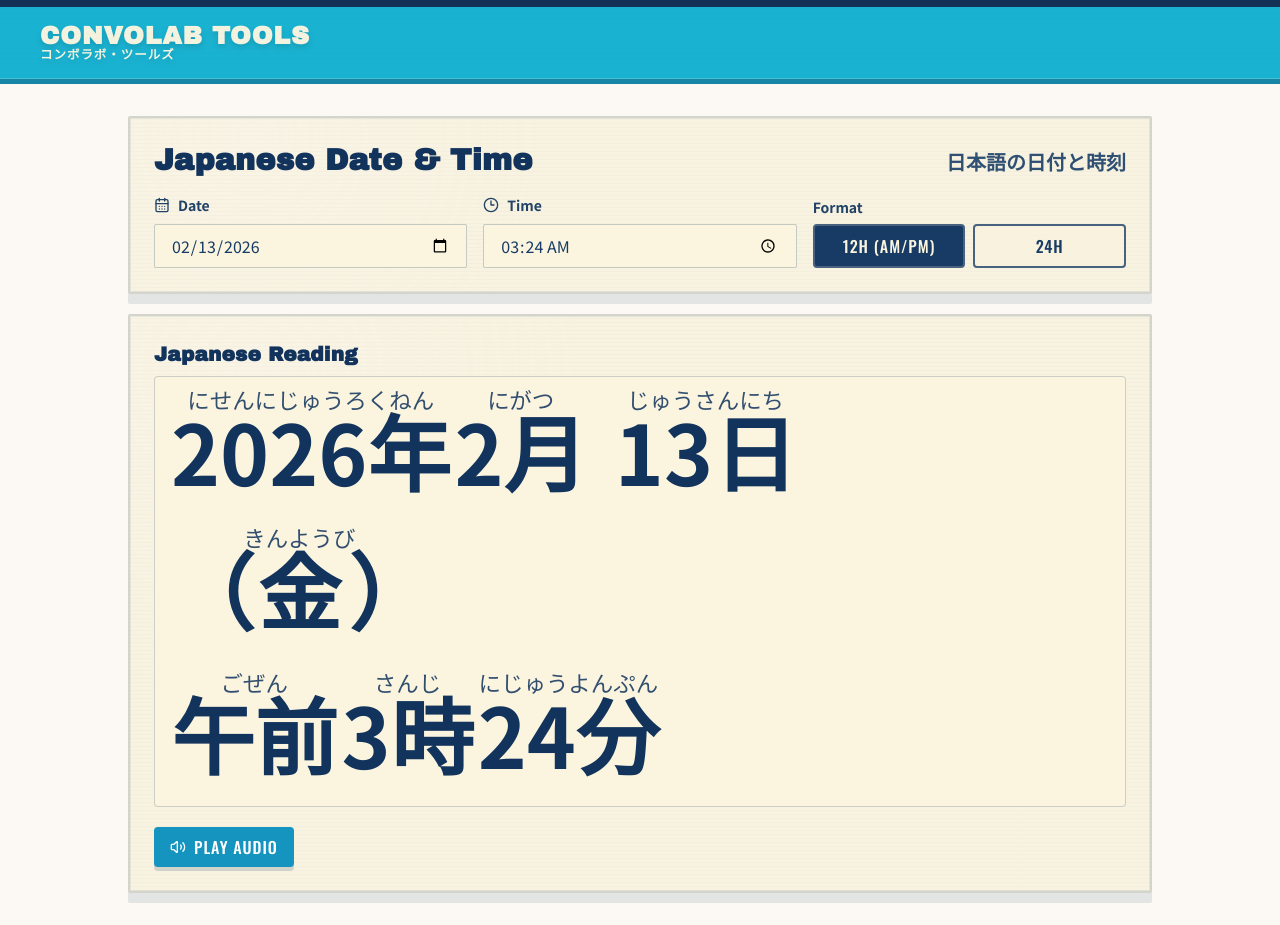
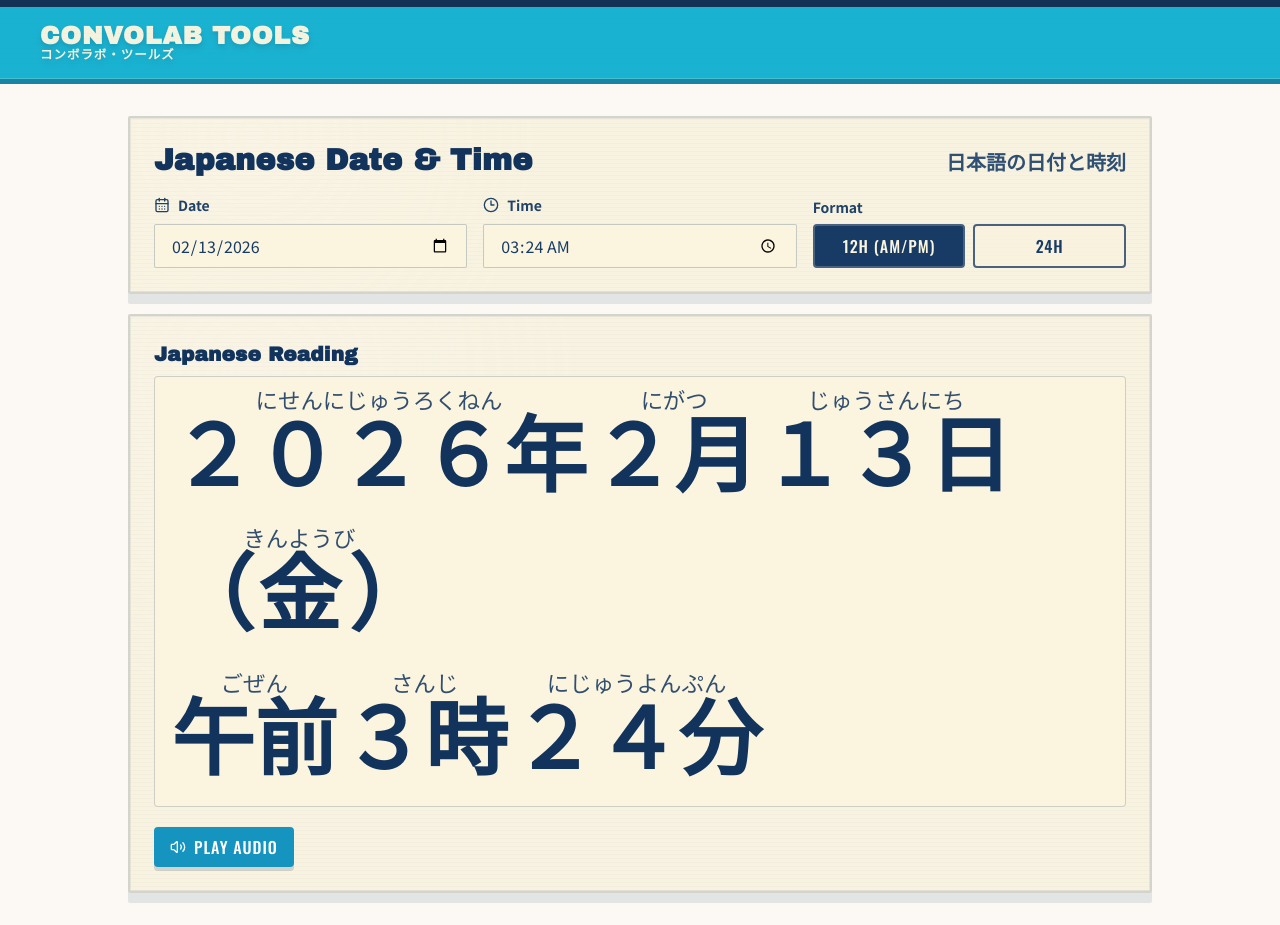
Before and after one commit to andyroo2000/convo-lab, a React (Vite) app in the folder client/: page /tools/japanese-date in a window 1280 px wide. Built offline with nearby package versions, Linux system fonts and the light colour scheme; no server answers.

Commit message:
feat: use full-width digits in japanese date script

```diff
--- a/client/src/features/tools/japaneseDate/components/JapaneseDateToolPage.tsx
+++ b/client/src/features/tools/japaneseDate/components/JapaneseDateToolPage.tsx
@@ -110,9 +110,7 @@ const JapaneseDateToolPage = () => {
             <p>
               <RubyPart script={reading.parts.yearScript} kana={reading.parts.yearKana} />
               <RubyPart script={reading.parts.monthScript} kana={reading.parts.monthKana} />
-              <span className="ml-6 inline-block">
-                <RubyPart script={reading.parts.dayScript} kana={reading.parts.dayKana} />
-              </span>
+              <RubyPart script={reading.parts.dayScript} kana={reading.parts.dayKana} />
             </p>
             <p className="mt-3 sm:mt-4">
               （<RubyPart script={reading.parts.weekdayScript} kana={reading.parts.weekdayKana} />）
--- a/client/src/features/tools/japaneseDate/logic/readingEngine.ts
+++ b/client/src/features/tools/japaneseDate/logic/readingEngine.ts
@@ -134,6 +134,10 @@ const MINUTE_BASE_READINGS = [
   'はっぷん',
   'きゅうふん',
 ] as const;
+
+function toFullWidthDigits(value: number | string): string {
+  return String(value).replace(/\d/g, (digit) => String.fromCharCode(digit.charCodeAt(0) + 0xfee0));
+}
 
 function readUnder10000(value: number): string {
   const safe = Math.trunc(value);
@@ -295,19 +299,19 @@ function toDateTimeParts(date: Date, hourFormat: JapaneseHourFormat): JapaneseDa
   const hourForDisplay = is12h ? hour24 % 12 || 12 : hour24;
 
   return {
-    yearScript: `${year}年`,
+    yearScript: `${toFullWidthDigits(year)}年`,
     yearKana: readYear(year),
-    monthScript: `${month}月`,
+    monthScript: `${toFullWidthDigits(month)}月`,
     monthKana: readMonth(month),
-    dayScript: `${day}日`,
+    dayScript: `${toFullWidthDigits(day)}日`,
     dayKana: readDayOfMonth(day),
     weekdayScript: WEEKDAY_SYMBOLS[weekday],
     weekdayKana: WEEKDAY_READINGS[weekday],
     periodScript,
     periodKana,
-    hourScript: `${hourForDisplay}時`,
+    hourScript: `${toFullWidthDigits(hourForDisplay)}時`,
     hourKana: readHour24(hourForDisplay),
-    minuteScript: `${String(minute).padStart(2, '0')}分`,
+    minuteScript: `${toFullWidthDigits(String(minute).padStart(2, '0'))}分`,
     minuteKana: readMinute(minute),
   };
 }
```
